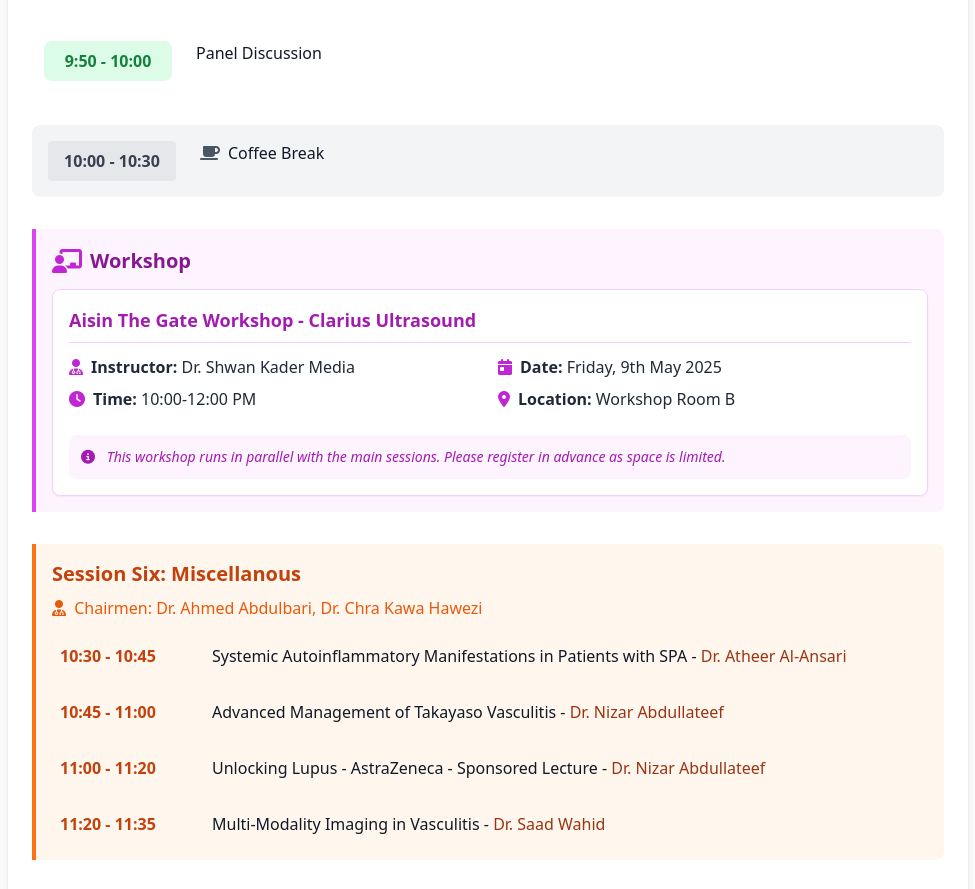
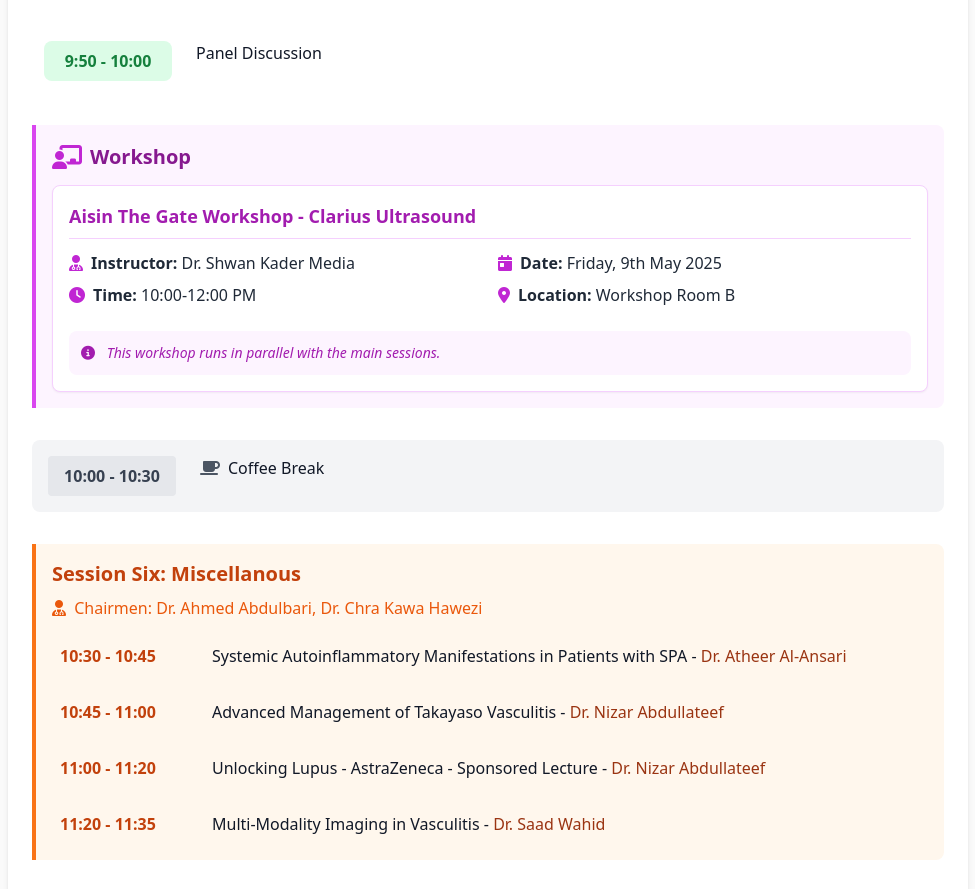
Before and after one commit to barezb/conference, a plain HTML site: page index.html in a window 1280 px wide. Shown: the part 4751-5640 px from the top of the page, without its empty margins (152-1127 px from the left). Drawn offline with nearby package versions, Linux system fonts and the light colour scheme.

Commit message:
workshop placement fix

```diff
--- a/index.html
+++ b/index.html
@@ -402,15 +402,6 @@
                         - 10:00</div>
                     <div class="flex-1">Panel Discussion</div>
                 </div>
-
-                <div class="time-slot flex gap-3 md:gap-6 items-start bg-gray-100 p-4 rounded-lg">
-                    <div class="time-block w-32 font-semibold text-gray-700 bg-gray-200 p-2 rounded text-center">10:00 -
-                        10:30</div>
-                    <div class="flex-1 flex items-center">
-                        <i class="fas fa-coffee mr-2 text-gray-600"></i>
-                        <span class="font-medium">Coffee Break</span>
-                    </div>
-                </div>
 <!-- Workshop Running in Parallel -->
 <div class="border-l-4 border-fuchsia-500 pl-4 bg-fuchsia-50 p-4 rounded-r-lg my-8">
     <div class="flex items-center gap-2 mb-3">
@@ -446,11 +437,20 @@
         <div class="mt-4 bg-fuchsia-50 p-3 rounded-lg">
             <p class="text-sm text-fuchsia-700 italic">
                 <i class="fas fa-info-circle mr-2"></i>
-                This workshop runs in parallel with the main sessions. Please register in advance as space is limited.
+                This workshop runs in parallel with the main sessions.
             </p>
         </div>
     </div>
 </div>
+                <div class="time-slot flex gap-3 md:gap-6 items-start bg-gray-100 p-4 rounded-lg">
+                    <div class="time-block w-32 font-semibold text-gray-700 bg-gray-200 p-2 rounded text-center">10:00 -
+                        10:30</div>
+                    <div class="flex-1 flex items-center">
+                        <i class="fas fa-coffee mr-2 text-gray-600"></i>
+                        <span class="font-medium">Coffee Break</span>
+                    </div>
+                </div>
+
 
                 <div class="border-l-4 border-orange-500 pl-4 bg-orange-50 p-4 rounded-r-lg">
                     <h3 class="text-xl font-bold mb-2 text-orange-700">Session Six: Miscellanous</h3>
```
